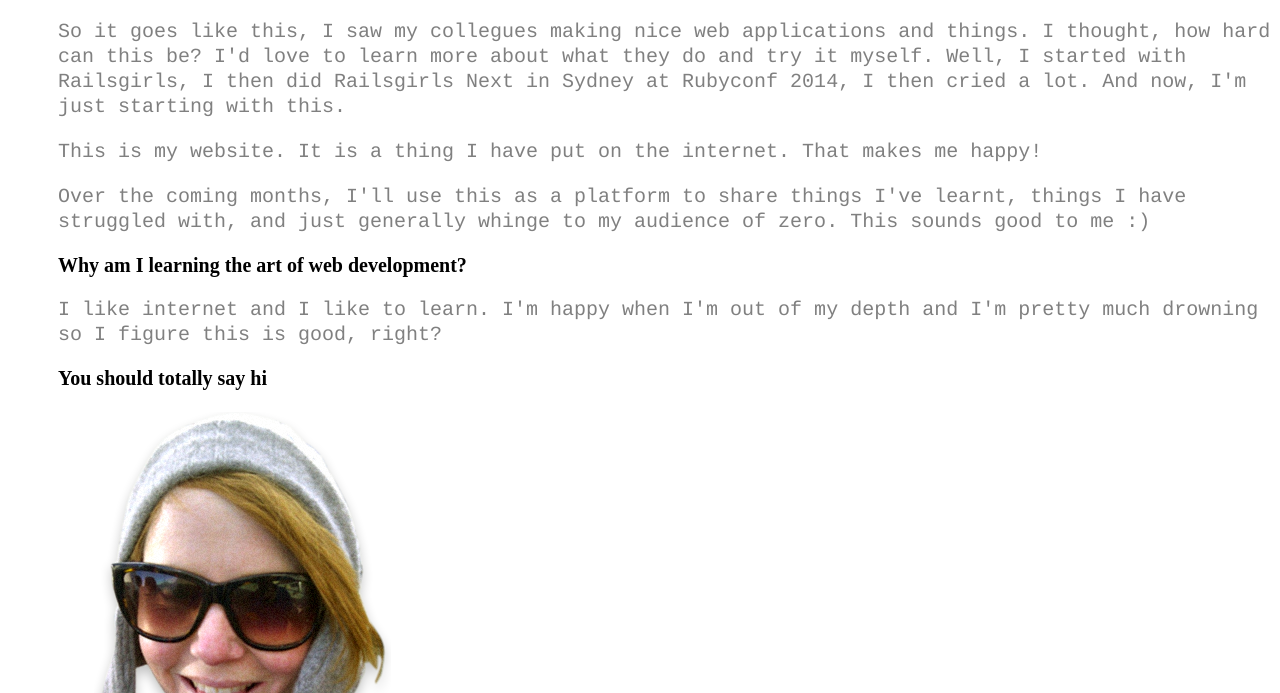
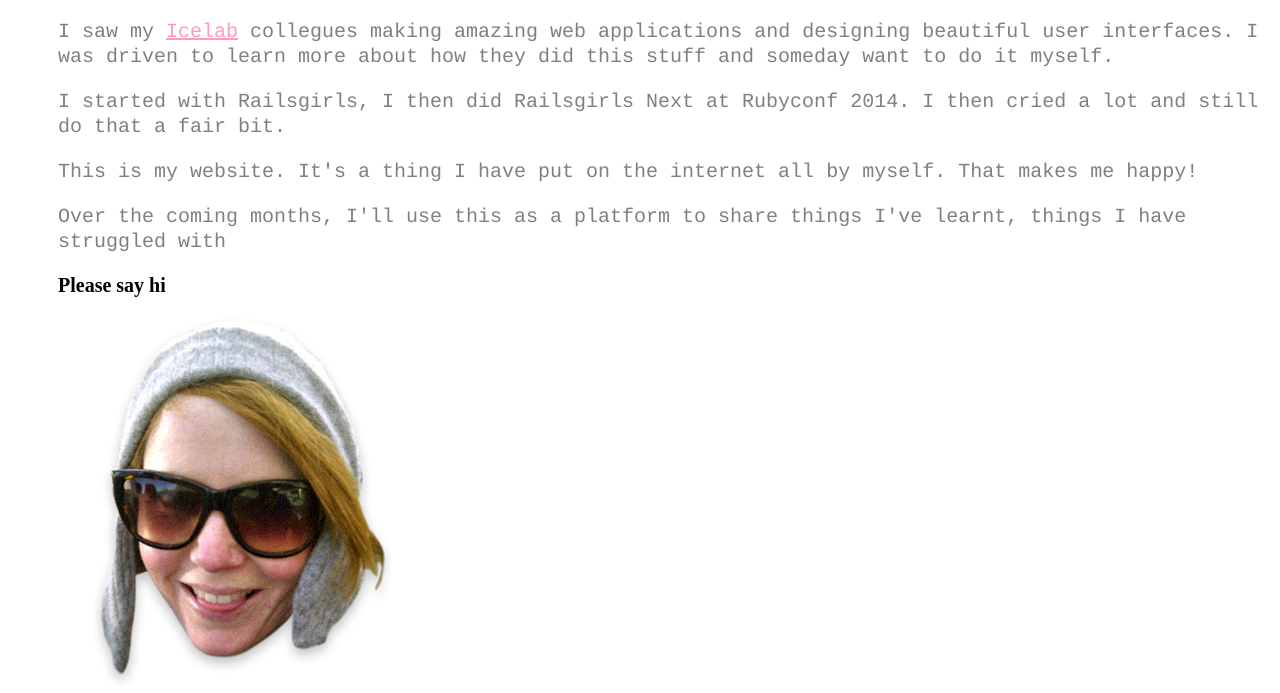
Before and after one commit to MelissaKaulfuss/babys-first-personal-site, a plain HTML site: page index.html in a window 1280 px wide. Shown: the part 107-800 px from the top of the page. Drawn offline with Linux system fonts and the light colour scheme.

Commit message:
Change content and fix typos

```diff
--- a/index.html
+++ b/index.html
@@ -12,14 +12,12 @@
   <li><a href="contact.html">Contact</a></li>
 </ul>
 		<h1>The long road to internet</h1>
-			<p>So it goes like this, I saw my collegues making nice web applications and things. I thought, how hard can this be? I'd love to learn more about what they do and try it myself. Well, I started with Railsgirls, I then did Railsgirls Next in Sydney at Rubyconf 2014, I then cried a lot. And now, I'm just starting with this.</p>
-			<p>This is my website. It is a thing I have put on the internet. That makes me happy!</p>
-			<p>Over the coming months, I'll use this as a platform to share things I've learnt, things I have struggled with, and just generally whinge to my audience of zero. This sounds good to me :)</p>
+			<p>I saw my <a href="http://icelab.com.au">Icelab</a> collegues making amazing web applications and designing beautiful user interfaces. I was driven to learn more about how they did this stuff and someday want to do it myself.</p>
+			<p>I started with Railsgirls, I then did Railsgirls Next at Rubyconf 2014. I then cried a lot and still do that a fair bit.</p>
+			<p>This is my website. It's a thing I have put on the internet all by myself. That makes me happy!</p>
+			<p>Over the coming months, I'll use this as a platform to share things I've learnt, things I have struggled with</p>
 
-		<h2>Why am I learning the art of web development?</h2>
-			<p>I like internet and I like to learn. I'm happy when I'm out of my depth and I'm pretty much drowning so I figure this is good, right?</p>
-
-		<h2>You should totally say hi</h2>
+		<h2>Please say hi</h2>
 			<p><img class=rotate src="img/MelissaKaulfuss.png" alt="MK floaty head"/></p>
 			<p>You can say hi on Twitter <a rel="me" href="https://twitter.com/MelissaKaulfuss">@MelissaKaulfuss</a></p>
 			<p>You can totally email me <a href="mailto:melissa.kaulfuss@gmail.com">melissa.kaulfuss@gmail.com</a></p>
```
Also changed, not shown: about.html (+2 -1 lines), contact.html (+0 -1 lines).
